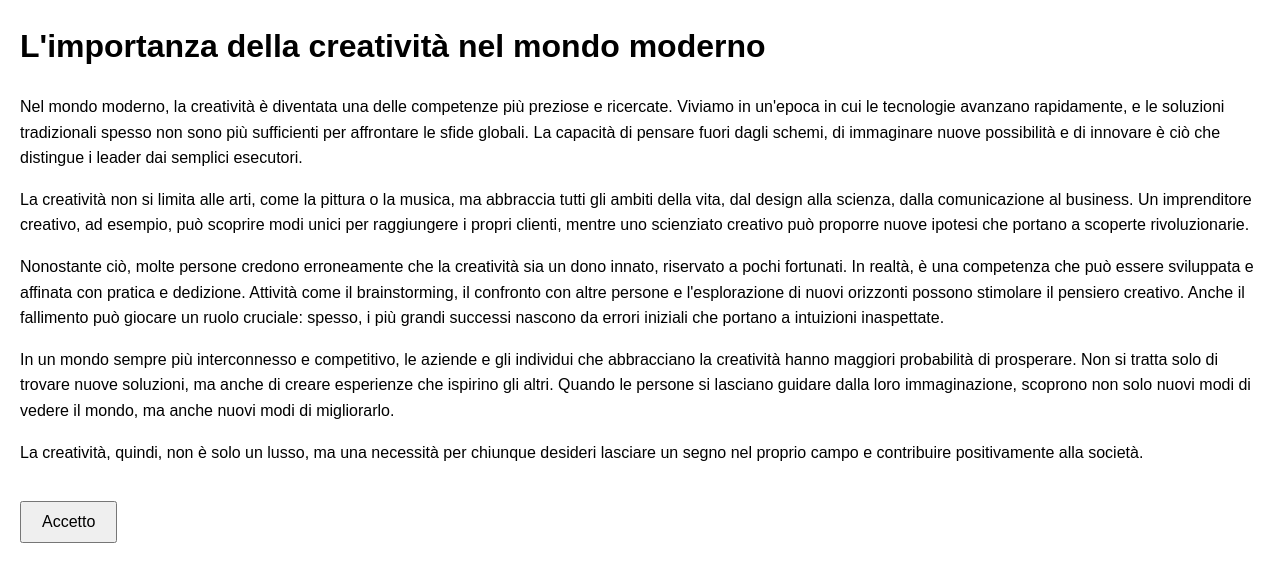
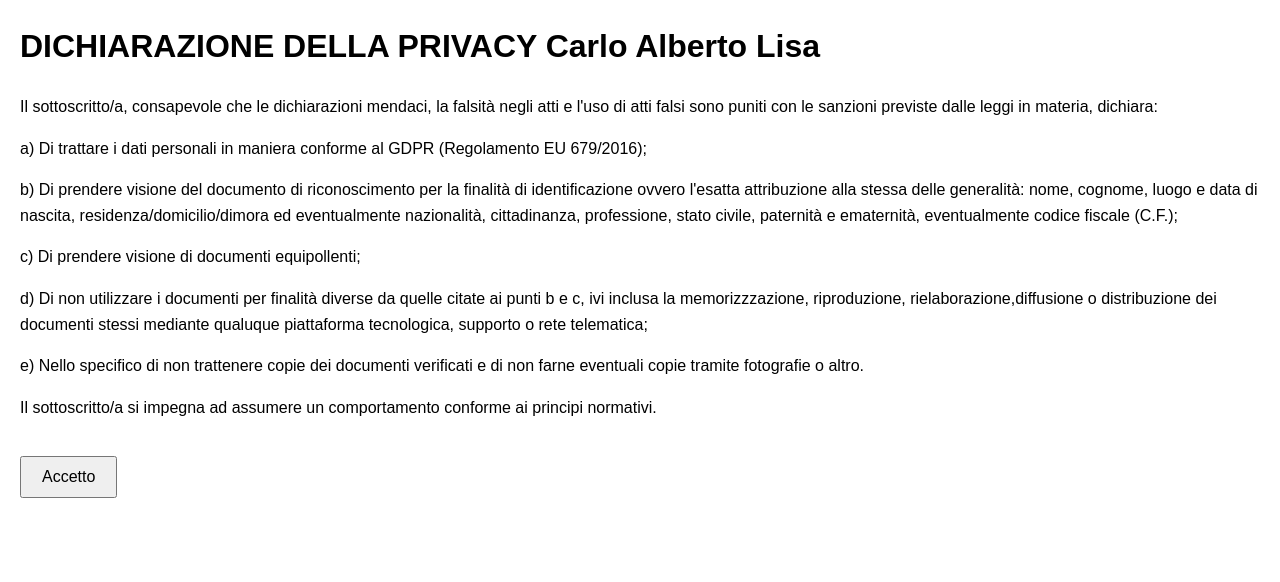
Before and after one commit to carlo-user/carloalberto, a plain HTML site: page index.html in a window 1280 px wide. Drawn offline with Linux system fonts and the light colour scheme.

Commit message:
Update index.html

```diff
--- a/index.html
+++ b/index.html
@@ -30,21 +30,27 @@
 </head>
 <body>
     <div id="content">
-        <h1>L'importanza della creatività nel mondo moderno</h1>
+        <h1>DICHIARAZIONE DELLA PRIVACY Carlo Alberto Lisa</h1>
         <p>
-            Nel mondo moderno, la creatività è diventata una delle competenze più preziose e ricercate. Viviamo in un'epoca in cui le tecnologie avanzano rapidamente, e le soluzioni tradizionali spesso non sono più sufficienti per affrontare le sfide globali. La capacità di pensare fuori dagli schemi, di immaginare nuove possibilità e di innovare è ciò che distingue i leader dai semplici esecutori.
+            Il sottoscritto/a, consapevole che le dichiarazioni mendaci, la falsità negli atti e l'uso di atti falsi sono puniti con le sanzioni previste dalle leggi in materia, dichiara:
         </p>
         <p>
-            La creatività non si limita alle arti, come la pittura o la musica, ma abbraccia tutti gli ambiti della vita, dal design alla scienza, dalla comunicazione al business. Un imprenditore creativo, ad esempio, può scoprire modi unici per raggiungere i propri clienti, mentre uno scienziato creativo può proporre nuove ipotesi che portano a scoperte rivoluzionarie.
+            a) Di trattare i dati personali in maniera conforme al GDPR (Regolamento EU 679/2016);
         </p>
         <p>
-            Nonostante ciò, molte persone credono erroneamente che la creatività sia un dono innato, riservato a pochi fortunati. In realtà, è una competenza che può essere sviluppata e affinata con pratica e dedizione. Attività come il brainstorming, il confronto con altre persone e l'esplorazione di nuovi orizzonti possono stimolare il pensiero creativo. Anche il fallimento può giocare un ruolo cruciale: spesso, i più grandi successi nascono da errori iniziali che portano a intuizioni inaspettate.
+            b) Di prendere visione del documento di riconoscimento per la finalità di identificazione ovvero l'esatta attribuzione alla stessa delle generalità: nome, cognome, luogo e data di nascita, residenza/domicilio/dimora ed eventualmente nazionalità, cittadinanza, professione, stato civile, paternità e ematernità, eventualmente codice fiscale (C.F.);
         </p>
         <p>
-            In un mondo sempre più interconnesso e competitivo, le aziende e gli individui che abbracciano la creatività hanno maggiori probabilità di prosperare. Non si tratta solo di trovare nuove soluzioni, ma anche di creare esperienze che ispirino gli altri. Quando le persone si lasciano guidare dalla loro immaginazione, scoprono non solo nuovi modi di vedere il mondo, ma anche nuovi modi di migliorarlo.
+            c) Di prendere visione di documenti equipollenti;
         </p>
         <p>
-            La creatività, quindi, non è solo un lusso, ma una necessità per chiunque desideri lasciare un segno nel proprio campo e contribuire positivamente alla società.
+            d) Di non utilizzare i documenti per finalità diverse da quelle citate ai punti b e c, ivi inclusa la memorizzzazione, riproduzione, rielaborazione,diffusione o distribuzione dei documenti stessi mediante qualuque piattaforma tecnologica, supporto o rete telematica;
+        </p>
+        <p>
+            e) Nello specifico di non trattenere copie dei documenti verificati e di non farne eventuali copie tramite fotografie o altro.
+        </p>
+        <p>
+            Il sottoscritto/a si impegna ad assumere un comportamento conforme ai principi normativi.
         </p>
         <button onclick="showImages()">Accetto</button>
     </div>
```
